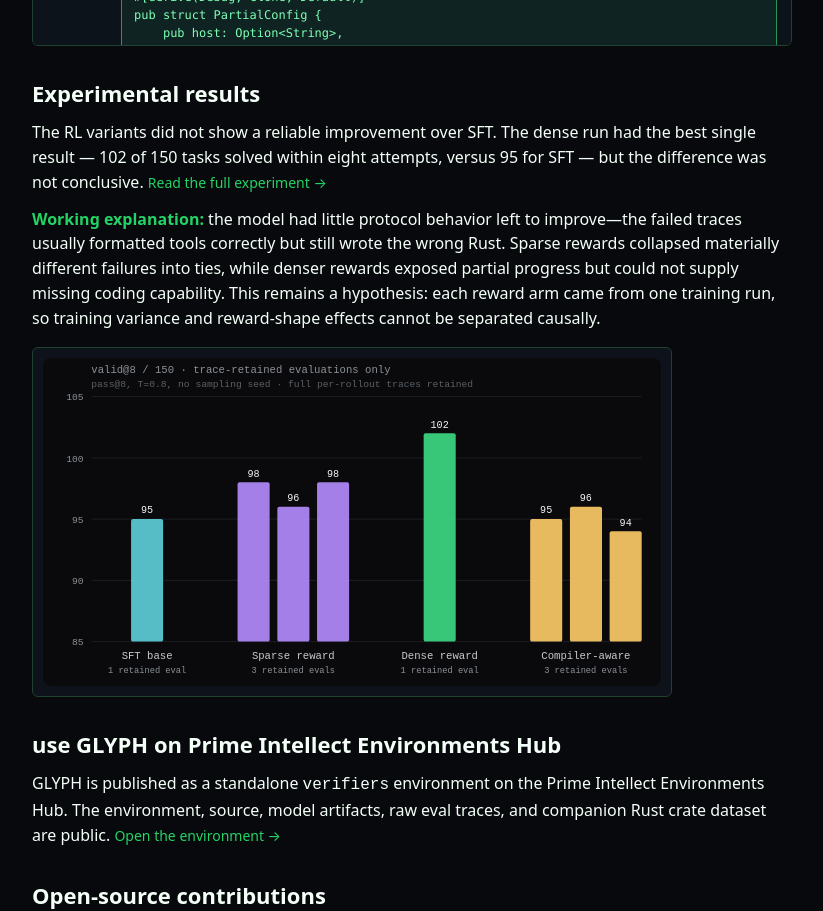
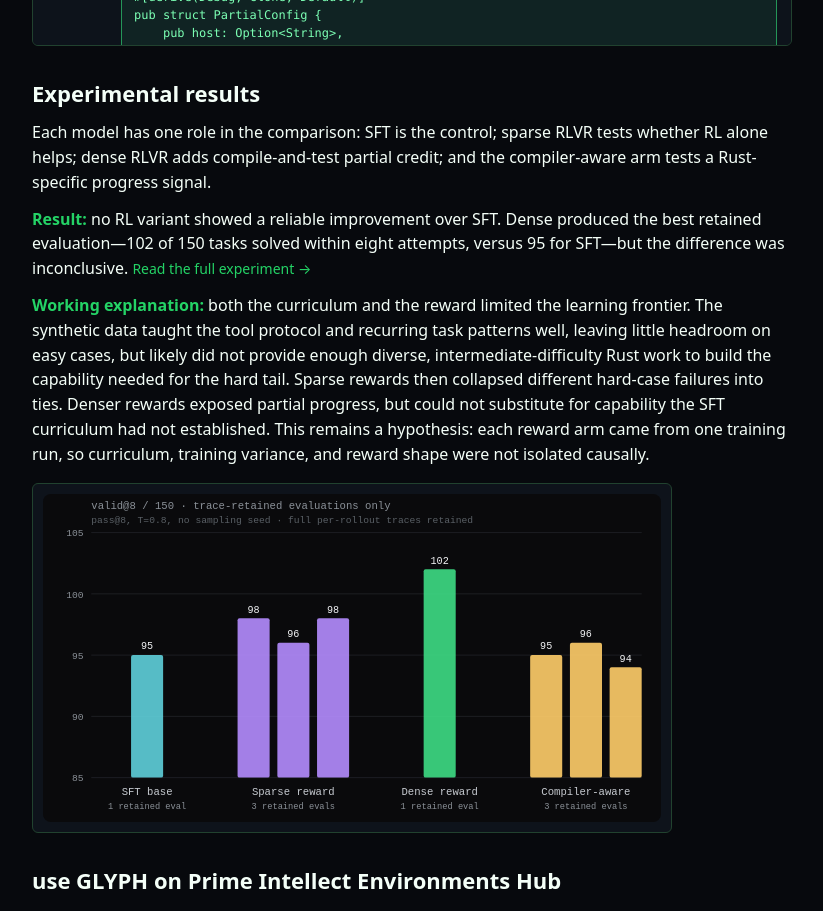
Before and after one commit to JayZenith/portfolio, a React (Create React App) app: page / in a window 1280 px wide. Shown: the part 2520-3431 px from the top of the page, without its empty margins (228-1051 px from the left). Built offline with nearby package versions, Linux system fonts and the light colour scheme; the HTML template or start-up script is replaced by a standard one.

Commit message:
Clarify GLYPH experimental story

```diff
--- a/src/MainPage.js
+++ b/src/MainPage.js
@@ -356,20 +356,28 @@ function MainPage() {
         </div>
         <article className="project-copy">
           <p>
-            The RL variants did not show a reliable improvement over SFT. The dense run had the
-            best single result — 102 of 150 tasks solved within eight attempts, versus 95 for
-            SFT — but the difference was not conclusive.{' '}
+            Each model has one role in the comparison: SFT is the control; sparse RLVR tests
+            whether RL alone helps; dense RLVR adds compile-and-test partial credit; and the
+            compiler-aware arm tests a Rust-specific progress signal.
+          </p>
+          <p className="result-note">
+            <strong>Result:</strong> no RL variant showed a reliable improvement over SFT. Dense
+            produced the best retained evaluation—102 of 150 tasks solved within eight attempts,
+            versus 95 for SFT—but the difference was inconclusive.{' '}
             <ExternalLink href="https://jayzenith.github.io/GLYPH/">
               Read the full experiment →
             </ExternalLink>
           </p>
           <p className="result-note">
-            <strong>Working explanation:</strong> the model had little protocol behavior left to
-            improve—the failed traces usually formatted tools correctly but still wrote the wrong
-            Rust. Sparse rewards collapsed materially different failures into ties, while denser
-            rewards exposed partial progress but could not supply missing coding capability. This
-            remains a hypothesis: each reward arm came from one training run, so training variance
-            and reward-shape effects cannot be separated causally.
+            <strong>Working explanation:</strong> both the curriculum and the reward limited the
+            learning frontier. The synthetic data taught the tool protocol and recurring task
+            patterns well, leaving little headroom on easy cases, but likely did not provide enough
+            diverse, intermediate-difficulty Rust work to build the capability needed for the hard
+            tail. Sparse rewards then collapsed different hard-case failures into ties. Denser
+            rewards exposed partial progress, but could not substitute for capability the SFT
+            curriculum had not established. This remains a hypothesis: each reward arm came from
+            one training run, so curriculum, training variance, and reward shape were not isolated
+            causally.
           </p>
           <div className="result-chart">
             <img
```
Also changed, not shown: 1 other file (tests, documents, lock files or other folders).
